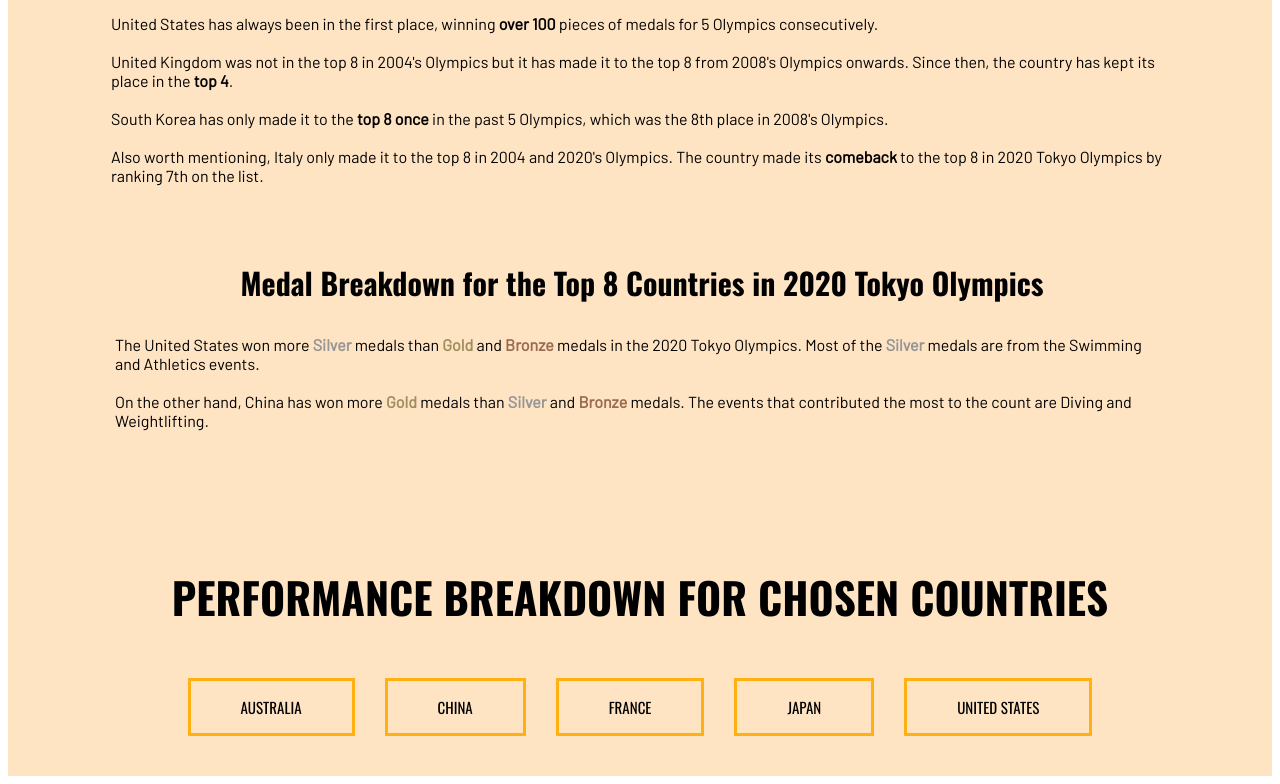
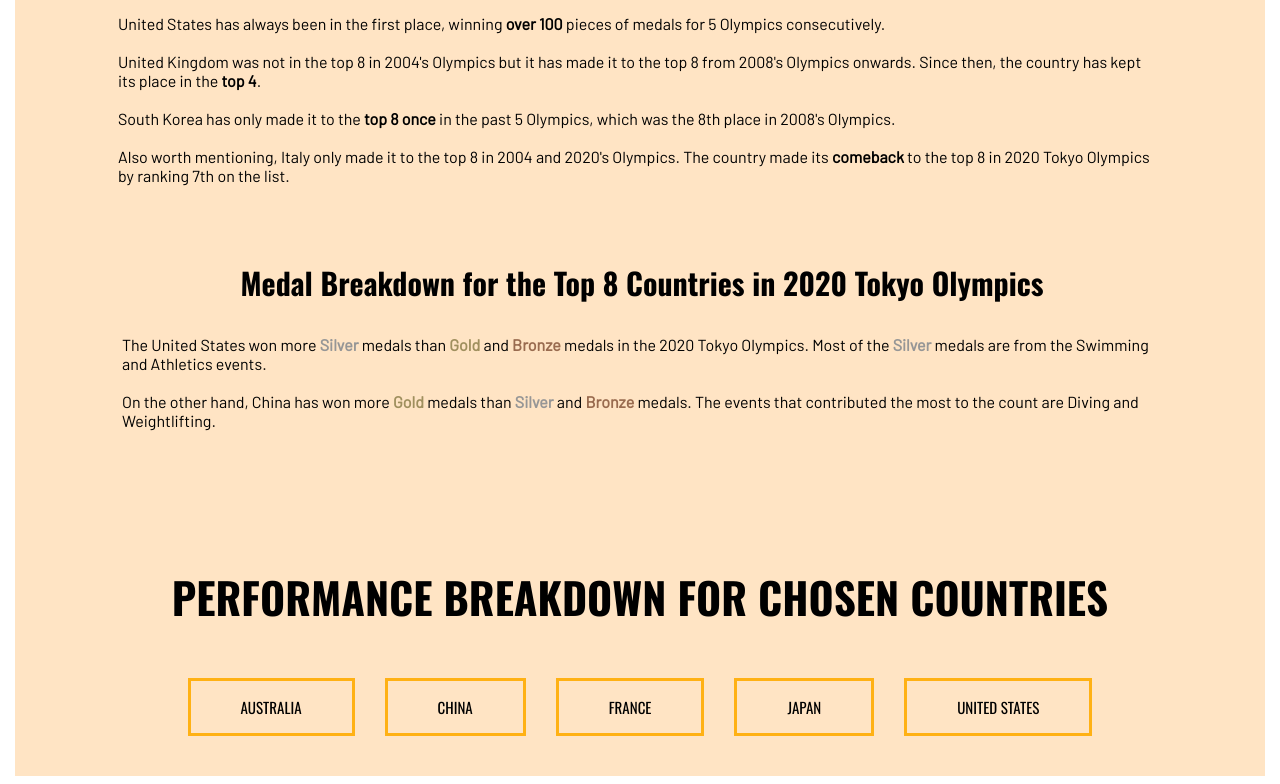
Before and after one commit to acho0068/fit3179assignment2, a plain HTML site: page index.html in a window 1280 px wide. Shown: the part 572-1356 px from the top of the page. Drawn offline with nearby package versions, Linux system fonts and the light colour scheme; a script that the page names is missing.

Commit message:
Update styles.css

```diff
--- a/css/styles.css
+++ b/css/styles.css
@@ -39,7 +39,7 @@ p{
 }
 
 .page {
-    width: auto;
+    width: 1050px;
     background-color: white;
     margin: auto;
     padding:100px;
```
